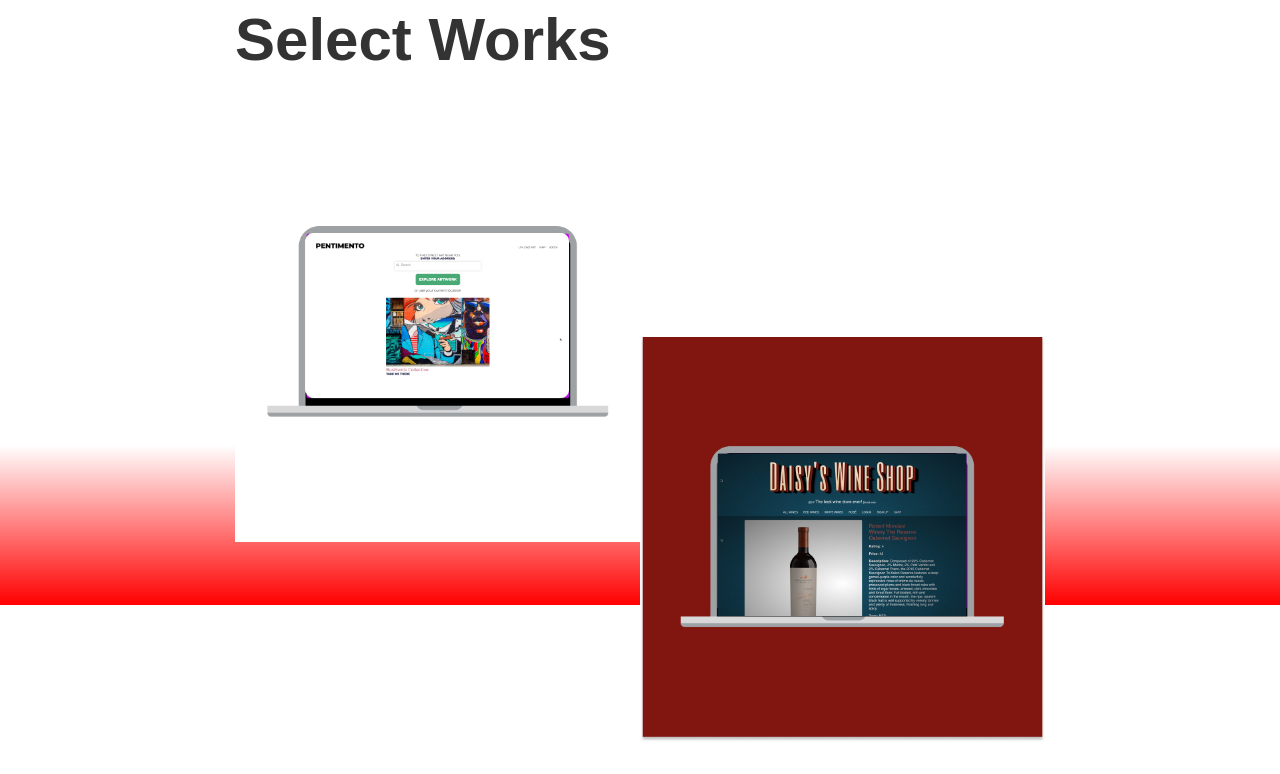
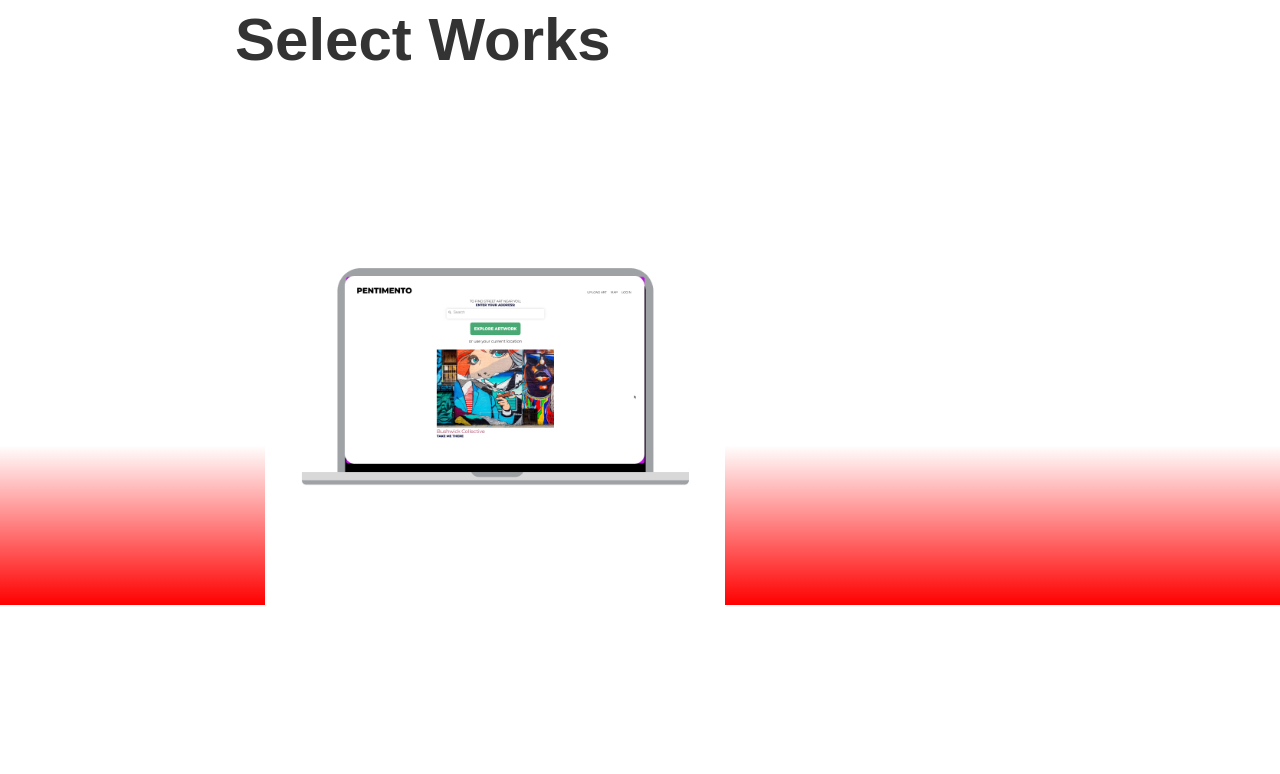
Before and after one commit to AMSpears/updatePersonalPortfolio, a Gatsby site in the folder gatsby-site/: page / in a window 1280 px wide. Shown: the part 1740-2514 px from the top of the page. Built offline with nearby package versions, Linux system fonts and the light colour scheme; Gatsby itself is replaced by a stand-in of ours.

Commit message:
update projects style

```diff
--- a/gatsby-site/src/components/projects/style/projects.scss
+++ b/gatsby-site/src/components/projects/style/projects.scss
@@ -41,17 +41,18 @@
 
         .project {
           padding:0;
-          margin:0;
-          width: 50%;
+          margin:30px;
+         a {
+            img {
+              max-width: 460px;
+              max-height: 460px;
+            }
+         }
 
-          img {
-            max-width: 460px;
-            max-height: 460px;
-          }
         }
 
         .project:nth-child(even) {
-          margin-top: 200px;
+          margin-top: 100px;
           clear: both;
         }
       }
```
